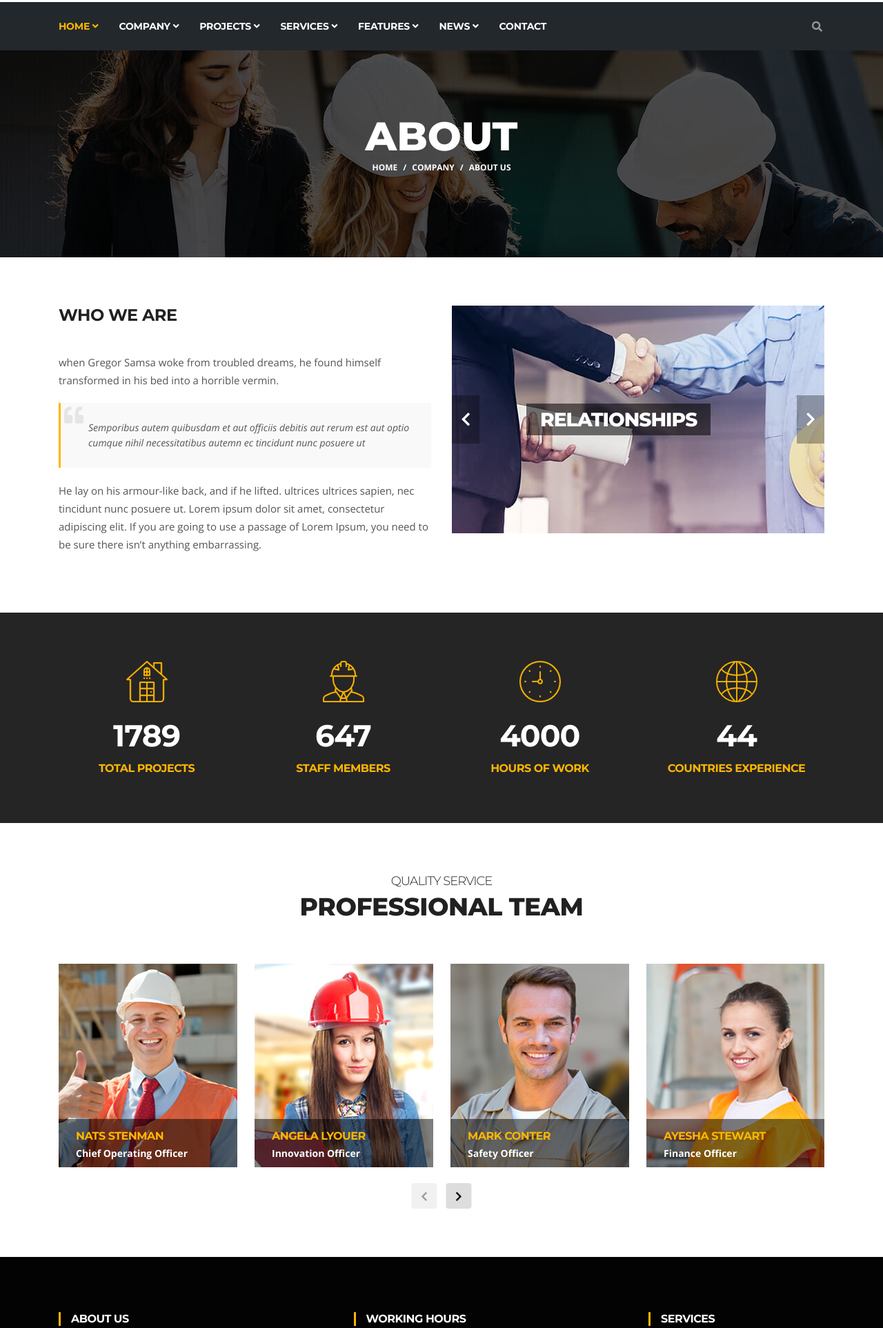
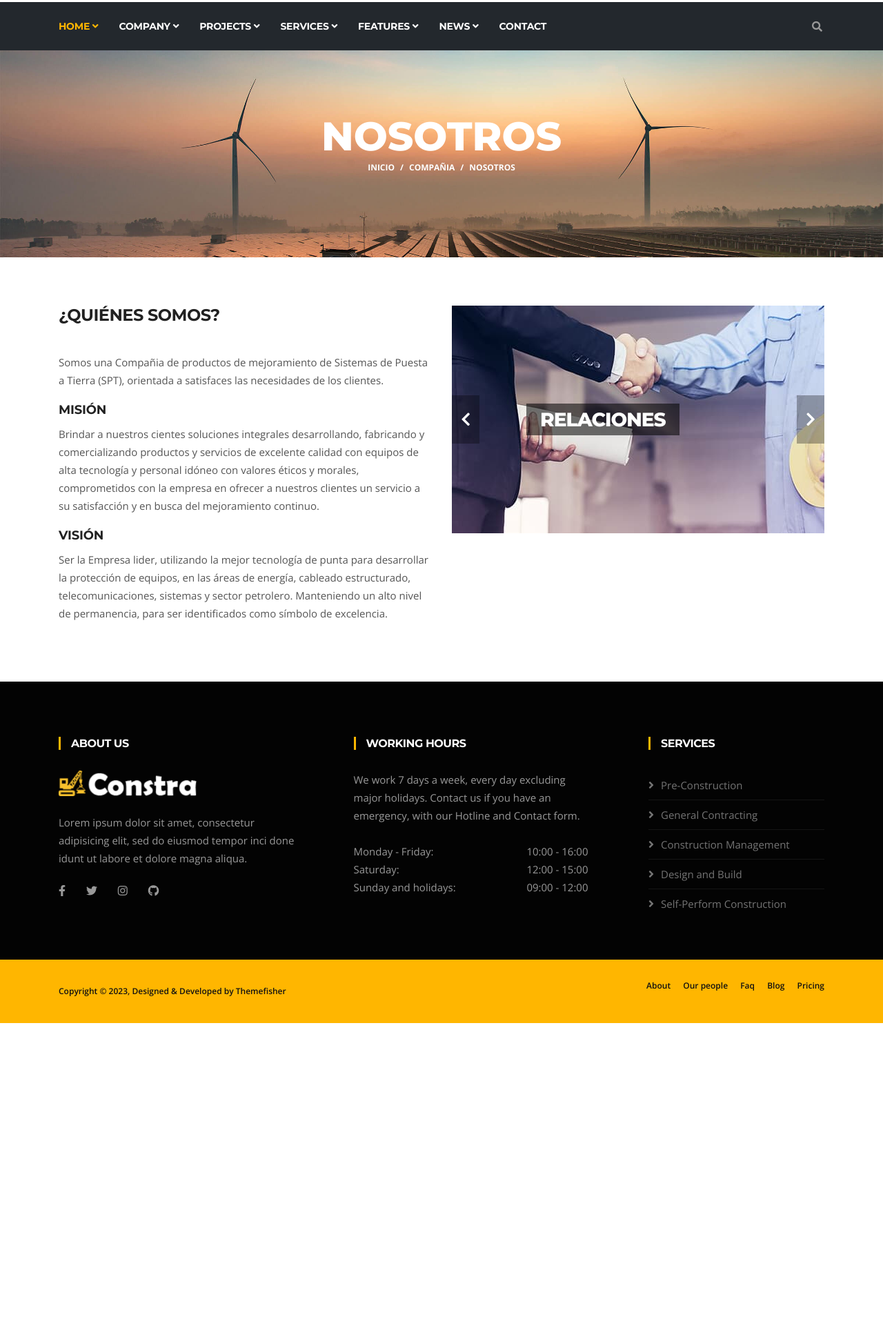
Before and after one commit to GuzmanAndrew/SuelosElectricosPage, a website: page theme/about.html in a window 1280 px wide. Shown: the part 150-2075 px from the top of the page at 69% size. After the commit the page ends 1633 px from the top, so only its background shows below. Drawn offline with nearby package versions, Linux system fonts and the light colour scheme; some packages are replaced by stand-ins of ours.

Commit message:
Change pages about and contact

```diff
--- a/theme/about.html
+++ b/theme/about.html
@@ -21,12 +21,13 @@ FACEBOOK: https://www.facebook.com/themefisher
 
 <!DOCTYPE html>
 <html lang="en">
+
 <head>
 
   <!-- Basic Page Needs
 ================================================== -->
   <meta charset="utf-8">
-  <title>Constra - Construction Html5 Template</title>
+  <title>Suelos Electricos</title>
 
   <!-- Mobile Specific Metas
 ================================================== -->
@@ -57,6 +58,7 @@ FACEBOOK: https://www.facebook.com/themefisher
   <link rel="stylesheet" href="css/style.css">
 
 </head>
+
 <body>
   <div class="body-inner">
 
@@ -65,7 +67,8 @@ FACEBOOK: https://www.facebook.com/themefisher
         <div class="row">
           <div class="col-lg-8 col-md-8">
             <ul class="top-info text-center text-md-left">
-                    <li><i class="fas fa-map-marker-alt"></i> <p class="info-text">9051 Constra Incorporate, USA</p>
+              <li><i class="fas fa-map-marker-alt"></i>
+                <p class="info-text">9051 Constra Incorporate, USA</p>
               </li>
             </ul>
           </div>
@@ -150,14 +153,16 @@ FACEBOOK: https://www.facebook.com/themefisher
           <div class="row">
             <div class="col-lg-12">
               <nav class="navbar navbar-expand-lg navbar-dark p-0">
-                <button class="navbar-toggler" type="button" data-toggle="collapse" data-target=".navbar-collapse" aria-controls="navbar-collapse" aria-expanded="false" aria-label="Toggle navigation">
+                <button class="navbar-toggler" type="button" data-toggle="collapse" data-target=".navbar-collapse"
+                  aria-controls="navbar-collapse" aria-expanded="false" aria-label="Toggle navigation">
                   <span class="navbar-toggler-icon"></span>
                 </button>
 
                 <div id="navbar-collapse" class="collapse navbar-collapse">
                   <ul class="nav navbar-nav mr-auto">
                     <li class="nav-item dropdown active">
-                          <a href="#" class="nav-link dropdown-toggle" data-toggle="dropdown">Home <i class="fa fa-angle-down"></i></a>
+                      <a href="#" class="nav-link dropdown-toggle" data-toggle="dropdown">Home <i
+                          class="fa fa-angle-down"></i></a>
                       <ul class="dropdown-menu" role="menu">
                         <li class="active"><a href="index.html">Home One</a></li>
                         <li><a href="index-2.html">Home Two</a></li>
@@ -165,7 +170,8 @@ FACEBOOK: https://www.facebook.com/themefisher
                     </li>
 
                     <li class="nav-item dropdown">
-                          <a href="#" class="nav-link dropdown-toggle" data-toggle="dropdown">Company <i class="fa fa-angle-down"></i></a>
+                      <a href="#" class="nav-link dropdown-toggle" data-toggle="dropdown">Company <i
+                          class="fa fa-angle-down"></i></a>
                       <ul class="dropdown-menu" role="menu">
                         <li><a href="about.html">About Us</a></li>
                         <li><a href="team.html">Our People</a></li>
@@ -176,7 +182,8 @@ FACEBOOK: https://www.facebook.com/themefisher
                     </li>
 
                     <li class="nav-item dropdown">
-                          <a href="#" class="nav-link dropdown-toggle" data-toggle="dropdown">Projects <i class="fa fa-angle-down"></i></a>
+                      <a href="#" class="nav-link dropdown-toggle" data-toggle="dropdown">Projects <i
+                          class="fa fa-angle-down"></i></a>
                       <ul class="dropdown-menu" role="menu">
                         <li><a href="projects.html">Projects All</a></li>
                         <li><a href="projects-single.html">Projects Single</a></li>
@@ -184,7 +191,8 @@ FACEBOOK: https://www.facebook.com/themefisher
                     </li>
 
                     <li class="nav-item dropdown">
-                          <a href="#" class="nav-link dropdown-toggle" data-toggle="dropdown">Services <i class="fa fa-angle-down"></i></a>
+                      <a href="#" class="nav-link dropdown-toggle" data-toggle="dropdown">Services <i
+                          class="fa fa-angle-down"></i></a>
                       <ul class="dropdown-menu" role="menu">
                         <li><a href="services.html">Services All</a></li>
                         <li><a href="service-single.html">Services Single</a></li>
@@ -192,7 +200,8 @@ FACEBOOK: https://www.facebook.com/themefisher
                     </li>
 
                     <li class="nav-item dropdown">
-                          <a href="#" class="nav-link dropdown-toggle" data-toggle="dropdown">Features <i class="fa fa-angle-down"></i></a>
+                      <a href="#" class="nav-link dropdown-toggle" data-toggle="dropdown">Features <i
+                          class="fa fa-angle-down"></i></a>
                       <ul class="dropdown-menu" role="menu">
                         <li><a href="typography.html">Typography</a></li>
                         <li><a href="404.html">404</a></li>
@@ -208,7 +217,8 @@ FACEBOOK: https://www.facebook.com/themefisher
                     </li>
 
                     <li class="nav-item dropdown">
-                          <a href="#" class="nav-link dropdown-toggle" data-toggle="dropdown">News <i class="fa fa-angle-down"></i></a>
+                      <a href="#" class="nav-link dropdown-toggle" data-toggle="dropdown">News <i
+                          class="fa fa-angle-down"></i></a>
                       <ul class="dropdown-menu" role="menu">
                         <li><a href="news-left-sidebar.html">News Left Sidebar</a></li>
                         <li><a href="news-right-sidebar.html">News Right Sidebar</a></li>
@@ -242,18 +252,18 @@ FACEBOOK: https://www.facebook.com/themefisher
       <!--/ Navigation end -->
     </header>
     <!--/ Header end -->
-<div id="banner-area" class="banner-area" style="background-image:url(images/banner/banner1.jpg)">
+    <div id="banner-area" class="banner-area" style="background-image:url(images/about/nosotros.jpg)">
       <div class="banner-text">
         <div class="container">
           <div class="row">
             <div class="col-lg-12">
               <div class="banner-heading">
-                <h1 class="banner-title">About</h1>
+                <h1 class="banner-title">Nosotros</h1>
                 <nav aria-label="breadcrumb">
                   <ol class="breadcrumb justify-content-center">
-                      <li class="breadcrumb-item"><a href="#">Home</a></li>
-                      <li class="breadcrumb-item"><a href="#">company</a></li>
-                      <li class="breadcrumb-item active" aria-current="page">About Us</li>
+                    <li class="breadcrumb-item"><a href="#">Inicio</a></li>
+                    <li class="breadcrumb-item"><a href="#">Compañia</a></li>
+                    <li class="breadcrumb-item active" aria-current="page">Nosotros</li>
                   </ol>
                 </nav>
               </div>
@@ -267,10 +277,28 @@ FACEBOOK: https://www.facebook.com/themefisher
       <div class="container">
         <div class="row">
           <div class="col-lg-6">
-          <h3 class="column-title">Who We Are</h3>
-          <p>when Gregor Samsa woke from troubled dreams, he found himself transformed in his bed into a horrible vermin.</p>
-          <blockquote><p>Semporibus autem quibusdam et aut officiis debitis aut rerum est aut optio cumque nihil necessitatibus autemn ec tincidunt nunc posuere ut</p></blockquote>
-          <p>He lay on his armour-like  back, and if he lifted. ultrices ultrices sapien, nec tincidunt nunc posuere ut. Lorem ipsum dolor sit amet, consectetur adipiscing elit. If you are going to use a passage of Lorem Ipsum, you need to be sure there isn’t anything embarrassing.</p>
+            <h3 class="column-title">¿QUIÉNES SOMOS?</h3>
+            <p>
+              Somos una Compañia de productos de mejoramiento de Sistemas de Puesta a
+              Tierra (SPT), orientada a satisfaces las necesidades de los clientes.
+            </p>
+            <h4>Misión</h4>
+            <p>
+              Brindar a nuestros cientes soluciones integrales desarrollando,
+              fabricando y comercializando productos y servicios de excelente
+              calidad con equipos de alta tecnología y personal idóneo con
+              valores éticos y morales, comprometidos con la empresa en ofrecer a
+              nuestros clientes un servicio a su satisfacción y en busca del
+              mejoramiento continuo.
+            </p>
+            <h4>Visión</h4>
+            <p>
+              Ser la Empresa lider, utilizando la mejor tecnología de punta para
+              desarrollar la protección de equipos, en las áreas de energía, cableado
+              estructurado, telecomunicaciones, sistemas y sector petrolero. Manteniendo
+              un alto nivel de permanencia, para ser identificados como símbolo de
+              excelencia.
+            </p>
 
           </div><!-- Col end -->
 
@@ -282,7 +310,7 @@ FACEBOOK: https://www.facebook.com/themefisher
                 <div class="container">
                   <div class="box-slider-content">
                     <div class="box-slider-text">
-                          <h2 class="box-slide-title">Leadership</h2>
+                      <h2 class="box-slide-title">Liderazgo</h2>
                     </div>
                   </div>
                 </div>
@@ -292,22 +320,11 @@ FACEBOOK: https://www.facebook.com/themefisher
                 <div class="container">
                   <div class="box-slider-content">
                     <div class="box-slider-text">
-                          <h2 class="box-slide-title">Relationships</h2>
+                      <h2 class="box-slide-title">Relaciones</h2>
                     </div>
                   </div>
                 </div>
               </div><!-- Item 1 end -->
-
-              <div class="item" style="background-image:url(images/slider-pages/slide-page3.jpg)">
-                <div class="container">
-                    <div class="box-slider-content">
-                      <div class="box-slider-text">
-                          <h2 class="box-slide-title">Performance</h2>
-                      </div>
-                    </div>
-                </div>
-              </div><!-- Item 1 end -->
-          </div><!-- Page slider end-->
 
 
           </div><!-- Col end -->
@@ -317,7 +334,7 @@ FACEBOOK: https://www.facebook.com/themefisher
     </section><!-- Main container end -->
 
 
-<section id="facts" class="facts-area dark-bg">
+    <!-- <section id="facts" class="facts-area dark-bg">
       <div class="container">
         <div class="facts-wrapper">
           <div class="row">
@@ -329,7 +346,7 @@ FACEBOOK: https://www.facebook.com/themefisher
                 <h2 class="ts-facts-num"><span class="counterUp" data-count="1789">0</span></h2>
                 <h3 class="ts-facts-title">Total Projects</h3>
               </div>
-          </div><!-- Col end -->
+            </div>
 
             <div class="col-md-3 col-sm-6 ts-facts mt-5 mt-sm-0">
               <div class="ts-facts-img">
@@ -339,7 +356,7 @@ FACEBOOK: https://www.facebook.com/themefisher
                 <h2 class="ts-facts-num"><span class="counterUp" data-count="647">0</span></h2>
                 <h3 class="ts-facts-title">Staff Members</h3>
               </div>
-          </div><!-- Col end -->
+            </div>
 
             <div class="col-md-3 col-sm-6 ts-facts mt-5 mt-md-0">
               <div class="ts-facts-img">
@@ -349,7 +366,7 @@ FACEBOOK: https://www.facebook.com/themefisher
                 <h2 class="ts-facts-num"><span class="counterUp" data-count="4000">0</span></h2>
                 <h3 class="ts-facts-title">Hours of Work</h3>
               </div>
-          </div><!-- Col end -->
+            </div>
 
             <div class="col-md-3 col-sm-6 ts-facts mt-5 mt-md-0">
               <div class="ts-facts-img">
@@ -359,23 +376,21 @@ FACEBOOK: https://www.facebook.com/themefisher
                 <h2 class="ts-facts-num"><span class="counterUp" data-count="44">0</span></h2>
                 <h3 class="ts-facts-title">Countries Experience</h3>
               </div>
-          </div><!-- Col end -->
+            </div>
 
-        </div> <!-- Facts end -->
           </div>
-    <!--/ Content row end -->
         </div>
-  <!--/ Container end -->
-</section><!-- Facts end -->
+      </div>
+    </section> -->
 
-<section id="ts-team" class="ts-team">
+    <!-- <section id="ts-team" class="ts-team">
       <div class="container">
         <div class="row text-center">
           <div class="col-lg-12">
             <h2 class="section-title">Quality Service</h2>
             <h3 class="section-sub-title">Professional Team</h3>
           </div>
-    </div><!--/ Title row end -->
+        </div>
 
         <div class="row">
           <div class="col-lg-12">
@@ -394,10 +409,10 @@ FACEBOOK: https://www.facebook.com/themefisher
                       <a target="_blank" href="#"><i class="fab fa-twitter"></i></a>
                       <a target="_blank" href="#"><i class="fab fa-google-plus"></i></a>
                       <a target="_blank" href="#"><i class="fab fa-linkedin"></i></a>
-                      </div><!--/ social-icons-->
                     </div>
-                </div><!--/ Team wrapper end -->
-              </div><!-- Team 1 end -->
+                  </div>
+                </div>
+              </div>
 
               <div class="item">
                 <div class="ts-team-wrapper">
@@ -412,10 +427,10 @@ FACEBOOK: https://www.facebook.com/themefisher
                       <a target="_blank" href="#"><i class="fab fa-facebook-f"></i></a>
                       <a target="_blank" href="#"><i class="fab fa-twitter"></i></a>
                       <a target="_blank" href="#"><i class="fab fa-linkedin"></i></a>
-                      </div><!--/ social-icons-->
                     </div>
-                </div><!--/ Team wrapper end -->
-              </div><!-- Team 2 end -->
+                  </div>
+                </div>
+              </div>
 
               <div class="item">
                 <div class="ts-team-wrapper">
@@ -430,10 +445,10 @@ FACEBOOK: https://www.facebook.com/themefisher
                       <a target="_blank" href="#"><i class="fab fa-twitter"></i></a>
                       <a target="_blank" href="#"><i class="fab fa-google-plus"></i></a>
                       <a target="_blank" href="#"><i class="fab fa-linkedin"></i></a>
-                      </div><!--/ social-icons-->
                     </div>
-                </div><!--/ Team wrapper end -->
-              </div><!-- Team 3 end -->
+                  </div>
+                </div>
+              </div>
 
               <div class="item">
                 <div class="ts-team-wrapper">
@@ -449,10 +464,10 @@ FACEBOOK: https://www.facebook.com/themefisher
                       <a target="_blank" href="#"><i class="fab fa-twitter"></i></a>
                       <a target="_blank" href="#"><i class="fab fa-google-plus"></i></a>
                       <a target="_blank" href="#"><i class="fab fa-linkedin"></i></a>
-                      </div><!--/ social-icons-->
                     </div>
-                </div><!--/ Team wrapper end -->
-              </div><!-- Team 4 end -->
+                  </div>
+                </div>
+              </div>
 
               <div class="item">
                 <div class="ts-team-wrapper">
@@ -467,10 +482,10 @@ FACEBOOK: https://www.facebook.com/themefisher
                       <a target="_blank" href="#"><i class="fab fa-twitter"></i></a>
                       <a target="_blank" href="#"><i class="fab fa-google-plus"></i></a>
                       <a target="_blank" href="#"><i class="fab fa-linkedin"></i></a>
-                      </div><!--/ social-icons-->
                     </div>
-                </div><!--/ Team wrapper end -->
-              </div><!-- Team 5 end -->
+                  </div>
+                </div>
+              </div>
 
               <div class="item">
                 <div class="ts-team-wrapper">
@@ -486,16 +501,16 @@ FACEBOOK: https://www.facebook.com/themefisher
                       <a target="_blank" href="#"><i class="fab fa-twitter"></i></a>
                       <a target="_blank" href="#"><i class="fab fa-google-plus"></i></a>
                       <a target="_blank" href="#"><i class="fab fa-linkedin"></i></a>
-                      </div><!--/ social-icons-->
                     </div>
-                </div><!--/ Team wrapper end -->
-              </div><!-- Team 6 end -->
+                  </div>
+                </div>
+              </div>
 
-          </div><!-- Team slide end -->
             </div>
-    </div><!--/ Content row end -->
-  </div><!--/ Container end -->
-</section><!--/ Team end -->
+          </div>
+        </div>
+      </div>
+    </section> -->
 
     <footer id="footer" class="footer bg-overlay">
       <div class="footer-main">
@@ -514,7 +529,8 @@ FACEBOOK: https://www.facebook.com/themefisher
                   </li>
                   <li><a href="https://instagram.com/themefisher" aria-label="Instagram"><i
                         class="fab fa-instagram"></i></a></li>
-                <li><a href="https://github.com/themefisher" aria-label="Github"><i class="fab fa-github"></i></a></li>
+                  <li><a href="https://github.com/themefisher" aria-label="Github"><i class="fab fa-github"></i></a>
+                  </li>
                 </ul>
               </div><!-- Footer social end -->
             </div><!-- Col end -->
@@ -549,9 +565,11 @@ FACEBOOK: https://www.facebook.com/themefisher
           <div class="row align-items-center">
             <div class="col-md-6">
               <div class="copyright-info">
-              <span>Copyright &copy; <script>
+                <span>Copyright &copy;
+                  <script>
                     document.write(new Date().getFullYear())
-                </script>, Designed &amp; Developed by <a href="https://themefisher.com">Themefisher</a></span>
+                  </script>, Designed &amp; Developed by <a href="https://themefisher.com">Themefisher</a>
+                </span>
               </div>
             </div>
 
```
Also changed, not shown: theme/contact.html (+46 -32 lines), theme/images/about/nosotros.jpg (added), theme/images/contact/contact.jpg (added). Lines whose indentation alone changed are shown as unchanged.
